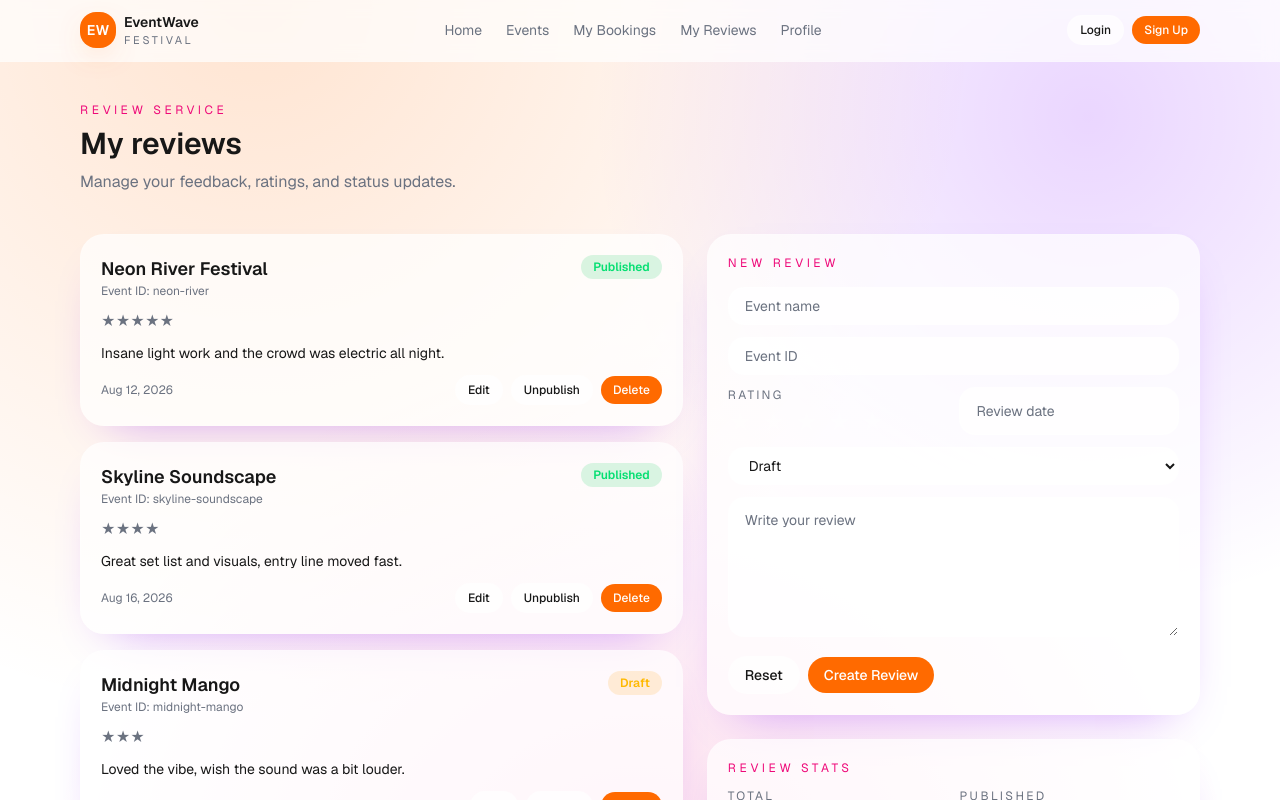
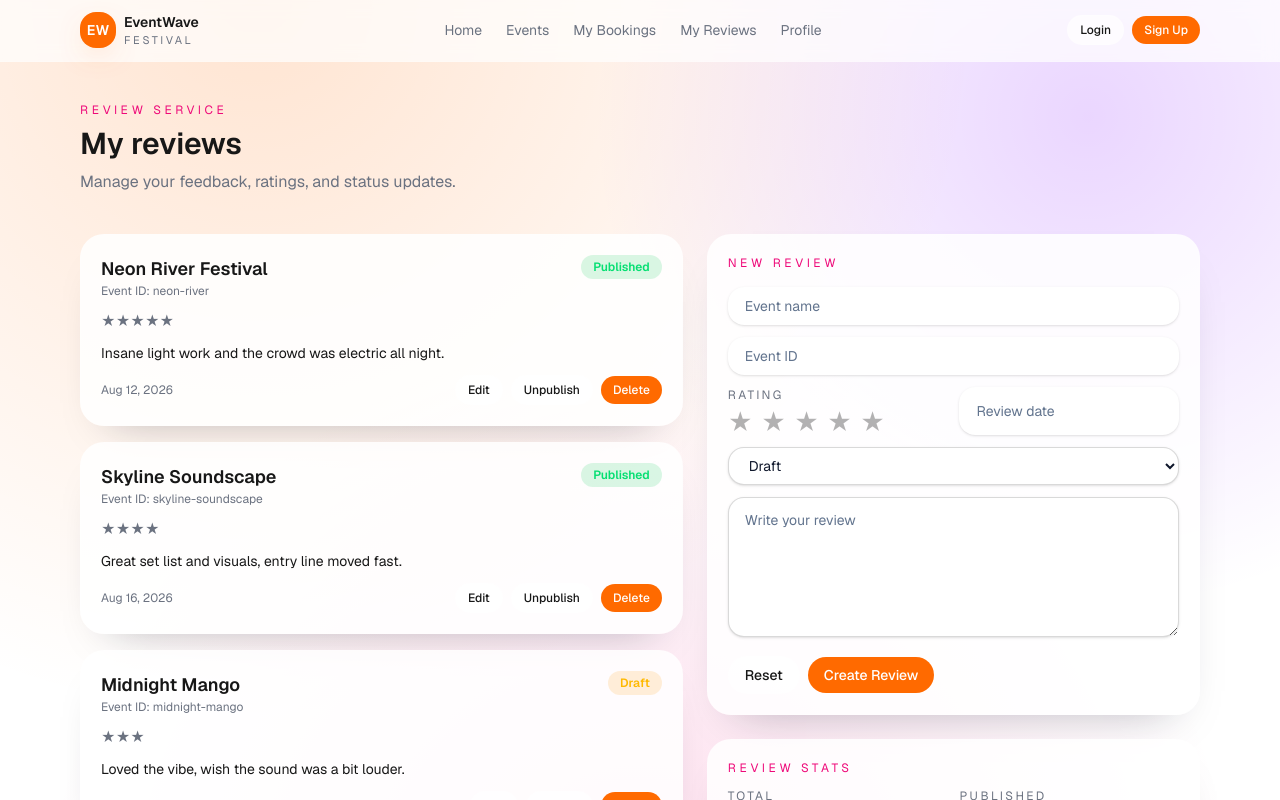
Before and after one commit to MethmiNPCS/CTSE_Microservices_Frontend, a Next.js app in the folder frontend/: page /reviews in a window 1280 px wide. Shown: the top 800 px of the page. Built offline with nearby package versions, Linux system fonts and the light colour scheme.

Commit message:
Refactor styling for ReviewsPage component to enhance UI consistency

```diff
--- a/frontend/src/app/reviews/page.js
+++ b/frontend/src/app/reviews/page.js
@@ -48,7 +48,12 @@ const emptyForm = {
 };
 
 const selectClassName =
-  "w-full rounded-2xl border border-white/10 bg-[var(--surface)]/80 px-4 py-2 text-sm text-[var(--foreground)] focus:border-transparent focus:outline-none focus:ring-2 focus:ring-[var(--ring)]";
+  "w-full rounded-2xl border border-black/15 bg-white px-4 py-2 text-sm text-slate-900 shadow-sm focus:border-transparent focus:outline-none focus:ring-2 focus:ring-[var(--ring)]";
+
+const cardClassName =
+  "border-black/10 bg-white/85 shadow-[0_22px_45px_-30px_rgba(15,23,42,0.35)]";
+const fieldClassName =
+  "border-black/15 bg-white text-slate-900 placeholder:text-slate-500 shadow-sm";
 
 export default function ReviewsPage() {
   const [reviews, setReviews] = useState(myReviews);
@@ -140,13 +145,13 @@ export default function ReviewsPage() {
       <section className="grid gap-6 lg:grid-cols-[1.1fr_0.9fr]">
         <div className="space-y-4">
           {reviews.length === 0 ? (
-            <Card className="text-sm text-[var(--muted)]">
+            <Card className={`text-sm text-[var(--muted)] ${cardClassName}`}>
               No reviews yet. Create your first review to see it here.
             </Card>
           ) : null}
 
           {reviews.map((review) => (
-            <Card key={review.id} className="space-y-3">
+            <Card key={review.id} className={`space-y-3 ${cardClassName}`}>
               <div className="flex flex-wrap items-start justify-between gap-3">
                 <div>
                   <div className="text-lg font-semibold">{review.eventName}</div>
@@ -195,7 +200,7 @@ export default function ReviewsPage() {
         </div>
 
         <div className="space-y-6">
-          <Card className="space-y-4">
+          <Card className={`space-y-4 ${cardClassName}`}>
             <div className="text-xs uppercase tracking-[0.3em] text-[var(--brand-2)]">
               {editingId ? "Edit review" : "New review"}
             </div>
@@ -205,6 +210,7 @@ export default function ReviewsPage() {
                 value={form.eventName}
                 onChange={handleChange}
                 placeholder="Event name"
+                className={fieldClassName}
                 required
               />
               <Input
@@ -212,6 +218,7 @@ export default function ReviewsPage() {
                 value={form.eventId}
                 onChange={handleChange}
                 placeholder="Event ID"
+                className={fieldClassName}
                 required
               />
               <div className="grid gap-3 sm:grid-cols-2">
@@ -233,7 +240,7 @@ export default function ReviewsPage() {
                         className={`text-2xl leading-none transition ${
                           value <= form.rating
                             ? "text-[var(--brand-2)]"
-                            : "text-white/30"
+                            : "text-black/30"
                         } hover:text-[var(--brand-2)]`}
                         aria-pressed={value <= form.rating}
                         aria-label={`${value} star${value > 1 ? "s" : ""}`}
@@ -248,6 +255,7 @@ export default function ReviewsPage() {
                   value={form.date}
                   onChange={handleChange}
                   placeholder="Review date"
+                  className={fieldClassName}
                   required
                 />
               </div>
@@ -264,7 +272,7 @@ export default function ReviewsPage() {
                 name="comment"
                 value={form.comment}
                 onChange={handleChange}
-                className="min-h-[140px] w-full rounded-2xl border border-white/10 bg-[var(--surface)]/80 px-4 py-3 text-sm text-[var(--foreground)] placeholder:text-[var(--muted)] focus:border-transparent focus:outline-none focus:ring-2 focus:ring-[var(--ring)]"
+                className="min-h-[140px] w-full rounded-2xl border border-black/15 bg-white px-4 py-3 text-sm text-slate-900 shadow-sm placeholder:text-slate-500 focus:border-transparent focus:outline-none focus:ring-2 focus:ring-[var(--ring)]"
                 placeholder="Write your review"
                 required
               />
@@ -279,7 +287,7 @@ export default function ReviewsPage() {
             </form>
           </Card>
 
-          <Card className="space-y-3">
+          <Card className={`space-y-3 ${cardClassName}`}>
             <div className="text-xs uppercase tracking-[0.3em] text-[var(--brand-2)]">
               Review stats
             </div>
```
